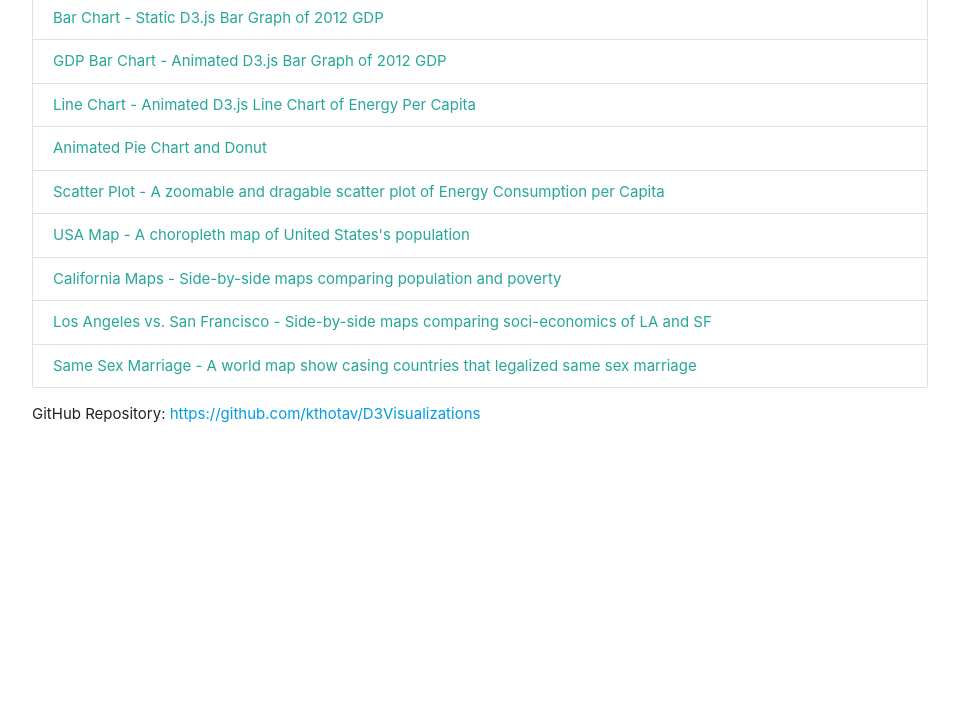
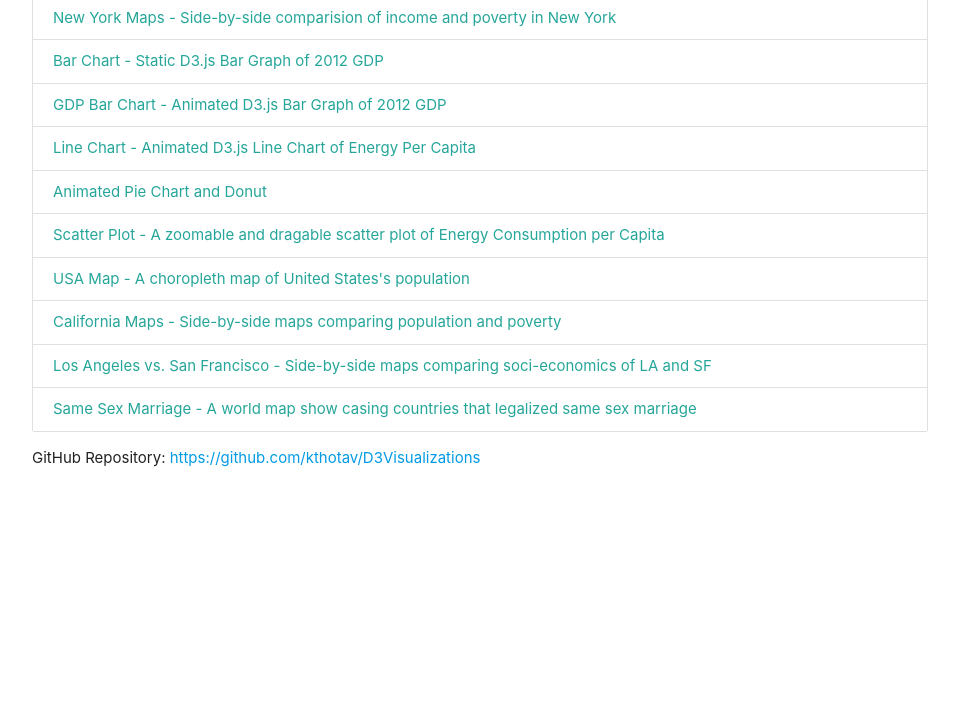
Before and after one commit to kthotav/D3Visualizations, a plain HTML site: page index.html in a window 1280 px wide. Shown: the part 86-800 px from the top of the page, without its empty margins (160-1119 px from the left). Drawn offline with nearby package versions, Linux system fonts and the light colour scheme.

Commit message:
updated website

```diff
--- a/index.html
+++ b/index.html
@@ -11,6 +11,7 @@
         <!-- Page Content goes here -->
          <div class="collection">
             <a class="collection-header"><h4>D3 Visualizations by Venkata Karthik Thota</h4></a>
+            <a href="New_York_Income_vs_Poverty/index.html" class="collection-item">New York Maps - Side-by-side comparision of income and poverty in New York</a>
             <a href="Bar_Chart/index.html" class="collection-item">Bar Chart - Static D3.js Bar Graph of 2012 GDP</a>
             <a href="GDP_Bar_Chart/index.html" class="collection-item">GDP Bar Chart - Animated D3.js Bar Graph of 2012 GDP</a>
             <a href="Line_Chart/index.html" class="collection-item">Line Chart - Animated D3.js Line Chart of Energy Per Capita</a>
```
Also changed, not shown: 2 other files.
